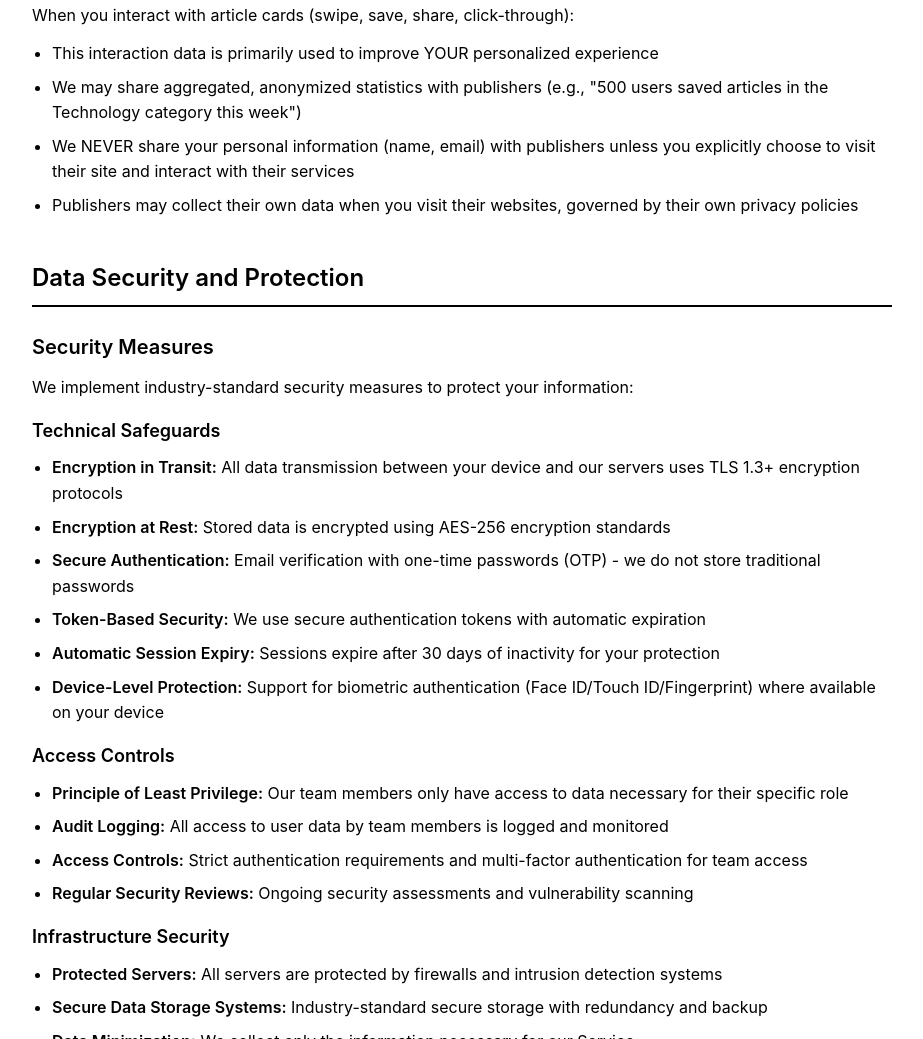
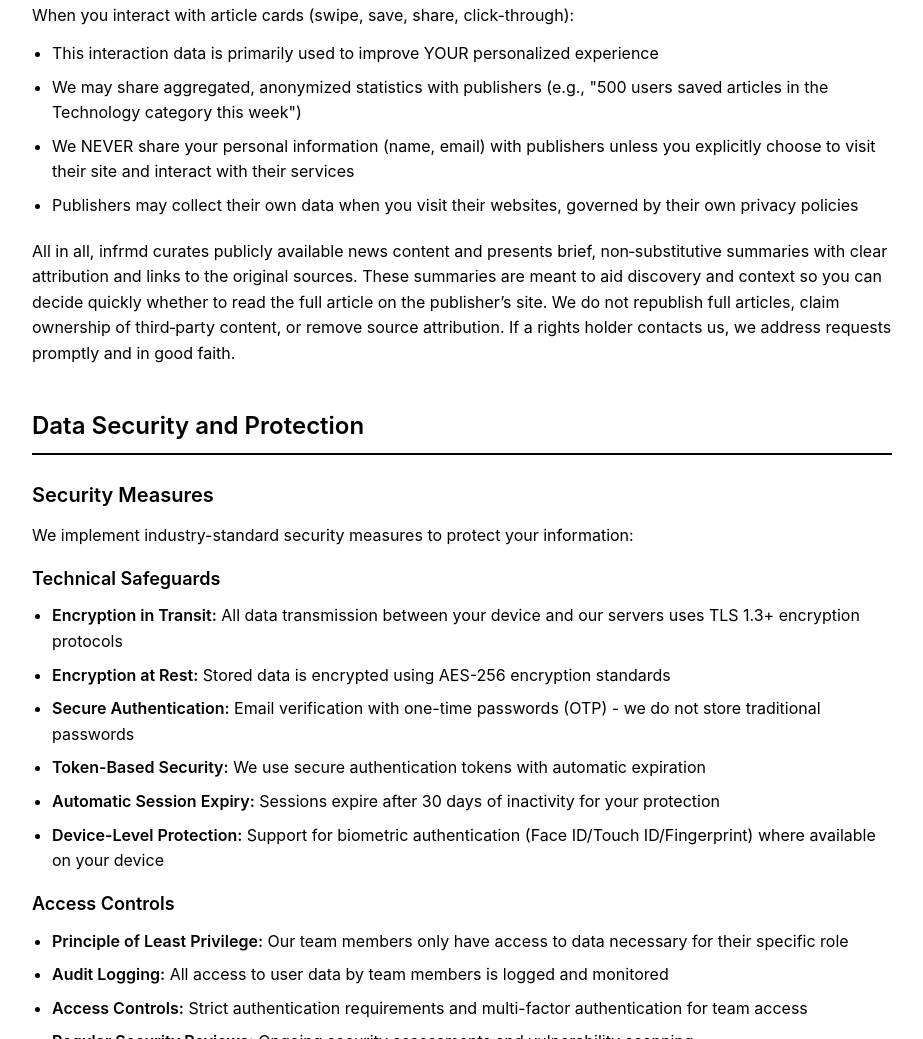
Before and after one commit to sapnalabs/sapnalabs.github.io, a plain HTML site: page privacy-policy.html in a window 1280 px wide. Shown: the part 7463-8502 px from the top of the page, without its empty margins (178-1101 px from the left). Drawn offline with Linux system fonts and the light colour scheme.

Commit message:
update privacy policy

```diff
--- a/privacy-policy.html
+++ b/privacy-policy.html
@@ -437,6 +437,13 @@
             <li>We NEVER share your personal information (name, email) with publishers unless you explicitly choose to visit their site and interact with their services</li>
             <li>Publishers may collect their own data when you visit their websites, governed by their own privacy policies</li>
         </ul>
+    </div>
+    <div class="section">
+        <p>All in all, infrmd curates publicly available news content and presents brief,
+            non‑substitutive summaries with clear attribution and links to the original sources.
+            These summaries are meant to aid discovery and context so you can decide quickly whether to read the full article on the publisher’s site.
+            We do not republish full articles, claim ownership of third‑party content, or remove source attribution.
+            If a rights holder contacts us, we address requests promptly and in good faith.</p>
     </div>
 
     <h2>Data Security and Protection</h2>
```
Also changed, not shown: 1 other file.
